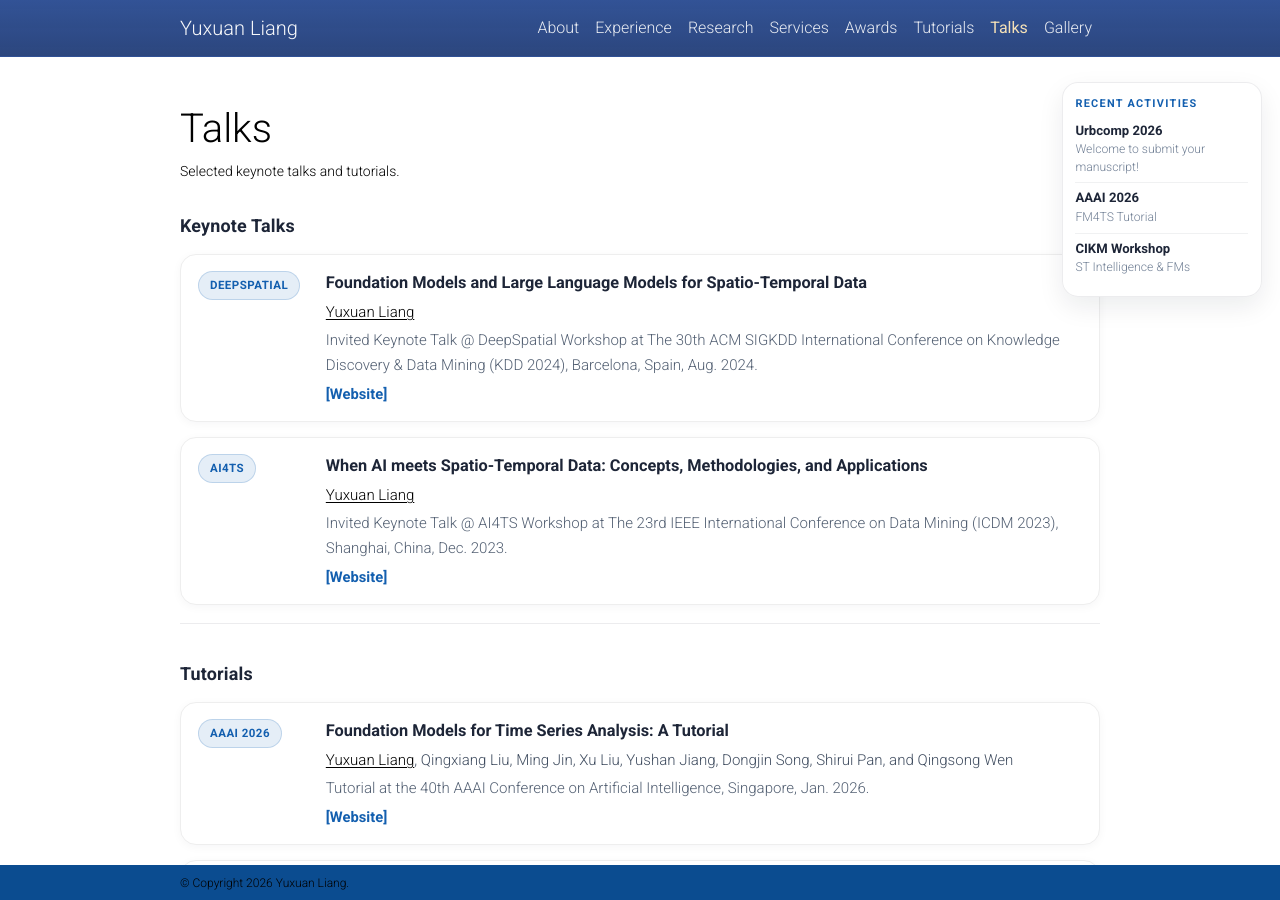
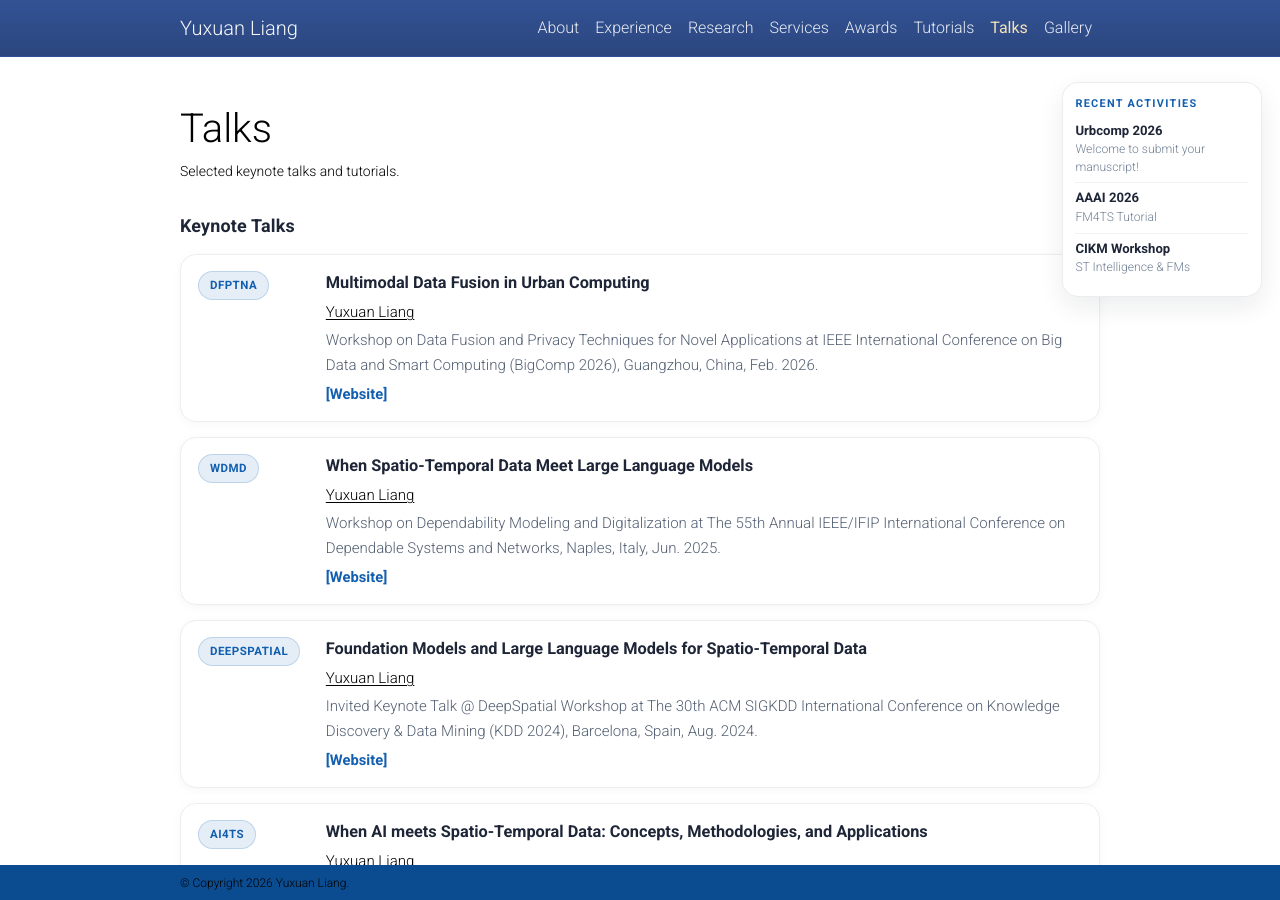
Before and after one commit to CastleLiang/castleliang.github.io, a Jekyll site: the page built from _pages/talks.md, in a window 1280 px wide and 900 px high. Built offline with Jekyll 4.4.1, drawn with Linux system fonts in a browser that asks for light colours; a style sheet for code colours, icons or effects is not loaded.

Commit message:
Checkpoint: add keynote talks to talks page

```diff
--- a/_pages/talks.md
+++ b/_pages/talks.md
@@ -11,6 +11,26 @@ nav_order: 8
   <section class="talks-section">
     <h3>Keynote Talks</h3>
     <div class="talks-list">
+      <article class="talk-entry">
+        <div class="talk-type">DFPTNA</div>
+        <div class="talk-main">
+          <h4 class="talk-title">Multimodal Data Fusion in Urban Computing</h4>
+          <p class="talk-authors"><span class="talk-self-name">Yuxuan Liang</span></p>
+          <p class="talk-meta">Workshop on Data Fusion and Privacy Techniques for Novel Applications at IEEE International Conference on Big Data and Smart Computing (BigComp 2026), Guangzhou, China, Feb. 2026.</p>
+          <p class="talk-links"><a href="https://sites.google.com/view/wdfptna/data-fusion-and-privacy-techniques-for-novel-applications">[Website]</a></p>
+        </div>
+      </article>
+
+      <article class="talk-entry">
+        <div class="talk-type">WDMD </div>
+        <div class="talk-main">
+          <h4 class="talk-title">When Spatio-Temporal Data Meet Large Language Models</h4>
+          <p class="talk-authors"><span class="talk-self-name">Yuxuan Liang</span></p>
+          <p class="talk-meta">Workshop on Dependability Modeling and Digitalization at The 55th Annual IEEE/IFIP International Conference on Dependable Systems and Networks, Naples, Italy, Jun. 2025.</p>
+          <p class="talk-links"><a href="https://wdmd-main.github.io/#/program">[Website]</a></p>
+        </div>
+      </article>
+
       <article class="talk-entry">
         <div class="talk-type">DeepSpatial</div>
         <div class="talk-main">
```
